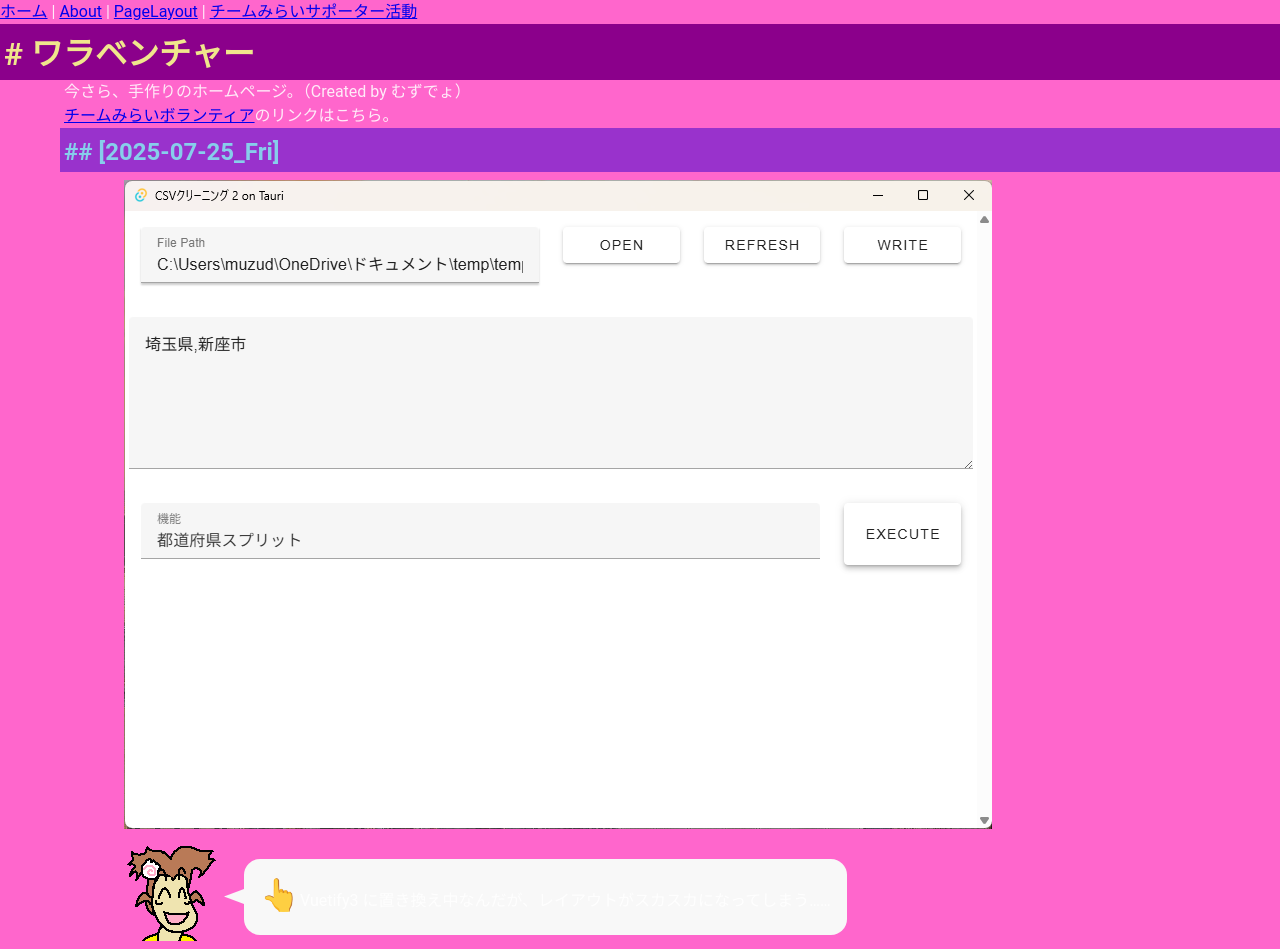
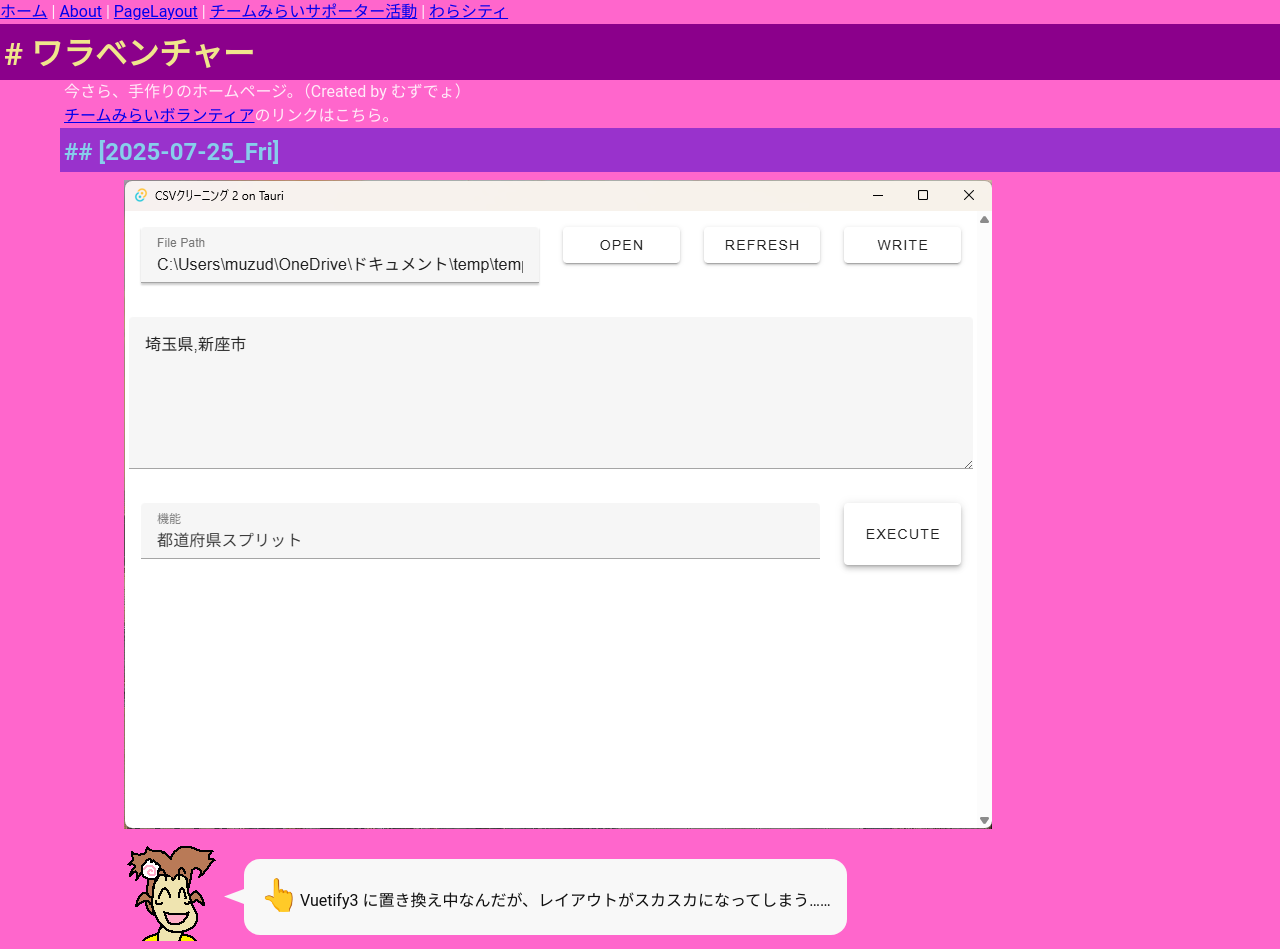
Before and after one commit to muzudho/Warabenture-2025, a Nuxt app: page / in a window 1280 px wide. Shown: the top 949 px of the page. Built offline with nearby package versions, Linux system fonts and the light colour scheme.

Commit message:
わらシティ

```diff
--- a/app.vue
+++ b/app.vue
@@ -14,7 +14,8 @@
                     <router-link to="/">ホーム</router-link> |
                     <router-link to="/about">About</router-link> |
                     <router-link to="/page-layout">PageLayout</router-link> |
-                    <router-link to="/team-mirai-supporter">チームみらいサポーター活動</router-link>
+                    <router-link to="/team-mirai-supporter">チームみらいサポーター活動</router-link> |
+                    <router-link to="/wara-city/map">わらシティ</router-link>
                 </nav>
 
                 <!-- /pages フォルダーの中にある .vue ファイル がここに埋め込まれます。 -->
@@ -58,6 +59,7 @@
         align-items: center;
         margin-top: 1px;
         margin-bottom: 1px;
+        color: #101010;
     }
 
     div.face-container{
```
